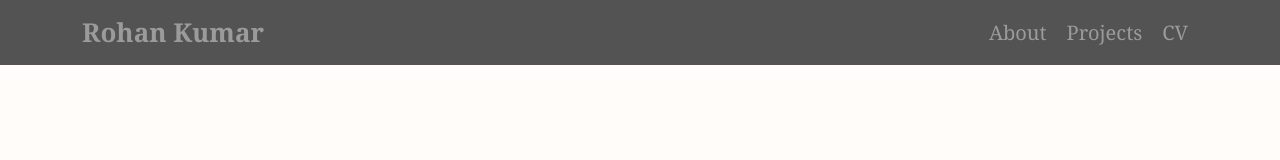
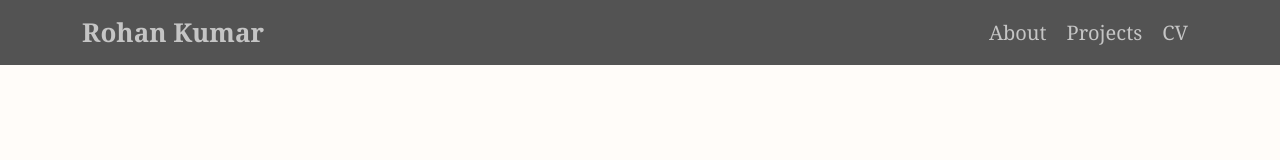
Before and after one commit to rohankumar-1/rohankumar-1.github.io, a React (Vite) app: page / in a window 1280 px wide. Shown: the top 160 px of the page. Built offline with nearby package versions, Linux system fonts and the light colour scheme.

Commit message:
VERSION: changed header

```diff
--- a/src/components/Header.css
+++ b/src/components/Header.css
@@ -5,7 +5,7 @@ html {
 
 .nav-brand {
     font-size: 1.625rem !important;
-    color: rgb(155, 155, 155) !important;
+    color: rgb(197, 197, 197) !important;
 }
 
 .nav-container {
@@ -25,7 +25,7 @@ html {
 
 .navLink {
     text-decoration: none;
-    color: rgb(155, 155, 155);
+    color: rgb(197, 197, 197);
     font-size: 1.25rem;
     transition: all 0.2s linear;
     margin-right: 10px;
@@ -34,6 +34,10 @@ html {
 
 .navLink:hover {
     text-decoration: 2px #4EA5D9 underline;
+}
+
+.toggler {
+    color: rgb(197, 197, 197) !important;
 }
 
 @media only screen and (min-width: 1441px) {
--- a/src/components/Header.jsx
+++ b/src/components/Header.jsx
@@ -6,12 +6,12 @@ import "./Header.css";
 const Header = () => {
     return (
         <div className="nav-container">
-            <Navbar collapseOnSelect expand="lg" fixed="top" className="bar">
+            <Navbar collapseOnSelect expand="lg" fixed="top" className="bar" variant="light">
                 <Container className="d-flex justify-content-around container">
                     <Navbar.Brand className="nav-brand" href="/" >
                         <b>Rohan Kumar</b>
                     </Navbar.Brand>
-                    <Navbar.Toggle aria-controls="basic-navbar-nav"/>
+                    <Navbar.Toggle aria-controls="basic-navbar-nav" className="toggler"/>
                     <Navbar.Collapse id="basic-navbar-nav">
                         <Nav className="ms-auto">
                             <a className="navLink" href="#about-me">About</a>
```
